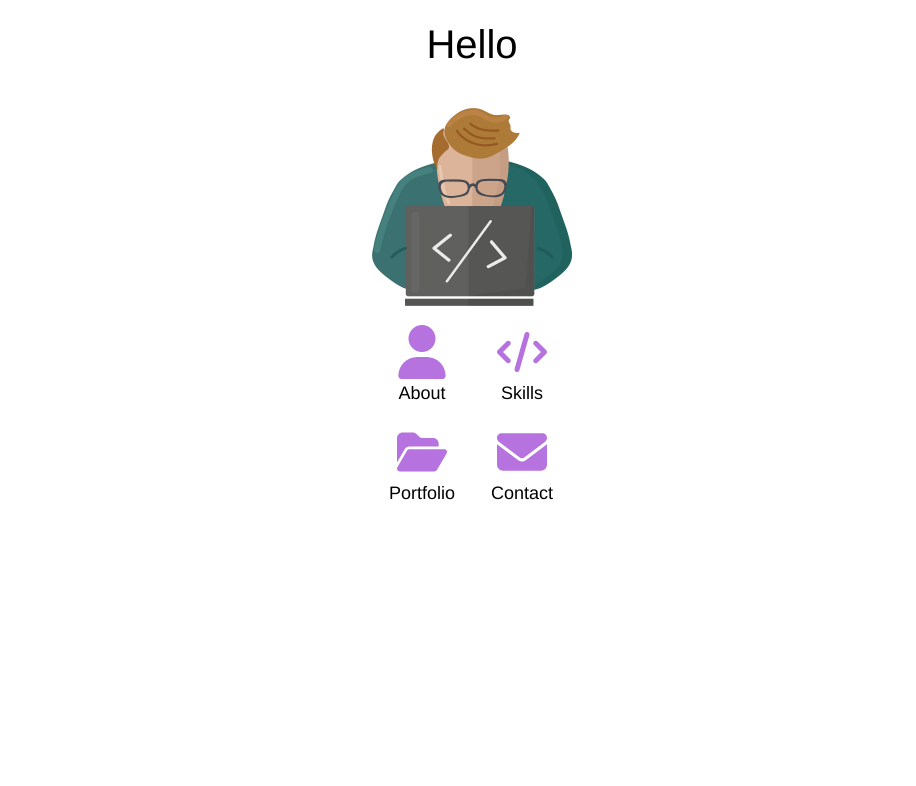
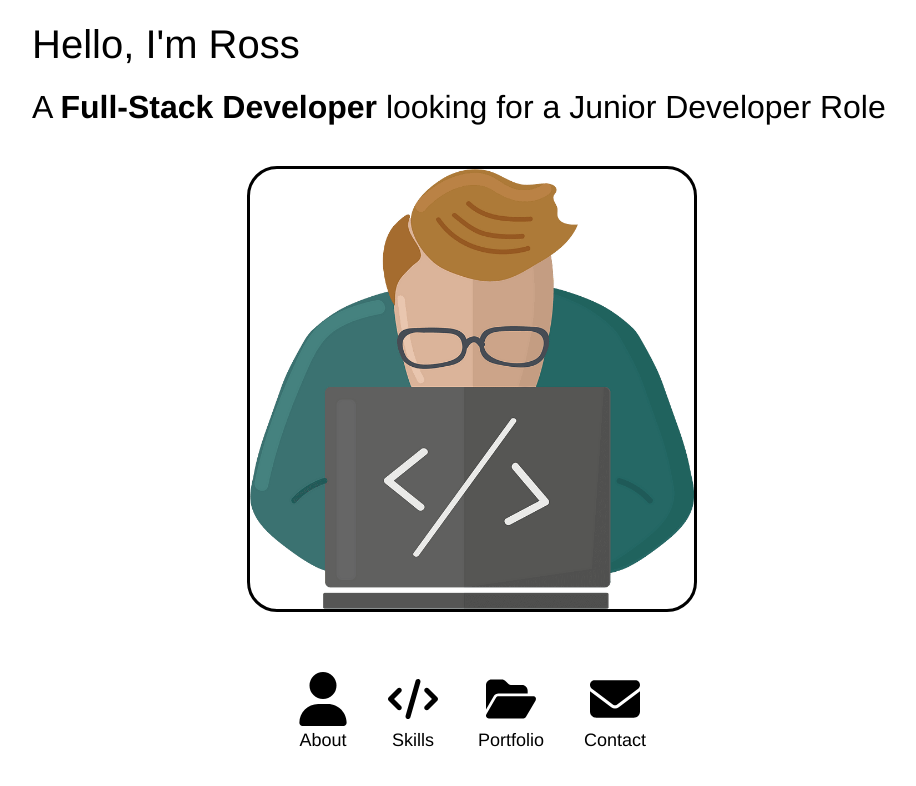
Before and after one commit to RoKen1000/portfolio-website, a React (Create React App) app: page / in a window 1280 px wide. Shown: the top 786 px of the page, without its empty margins (168-1084 px from the left). Built offline with nearby package versions, Linux system fonts and the light colour scheme.

Commit message:
Make home page responsive for mobile, tablet and computer devices.

```diff
--- a/src/App.js
+++ b/src/App.js
@@ -10,7 +10,7 @@ function App() {
 
   return (
     <div className="App">
-      <Header header={header}/>
+      <Header header={header} />
       <AnimatedRoutes setHeader={setHeader}/>
     </div>
   );
--- a/src/components/AnimatedRoutes.jsx
+++ b/src/components/AnimatedRoutes.jsx
@@ -14,7 +14,7 @@ export const AnimatedRoutes = ({setHeader}) => {
 
     useEffect(() => {
         if(location.pathname === "/") setHeader(false)
-        else setHeader(true)
+        else setTimeout(() => setHeader(true), 270)
     }, [location.pathname])
 
     return(
--- a/src/components/Header.jsx
+++ b/src/components/Header.jsx
@@ -7,7 +7,6 @@ export const Header = ({header}) => {
         <AnimatePresence mode="wait">
             {header &&
             <motion.div
-                    key={"me"}
                     initial={{y: -200}}
                     animate={{y: 0}}
                     exit={{y: -200}}
--- a/src/components/Home.jsx
+++ b/src/components/Home.jsx
@@ -1,7 +1,7 @@
 import me from "../images/dummy-me.png"
 import { NavImages } from "./NavImages"
 import "../styles/Home.css"
-import { delay, motion } from "framer-motion"
+import { motion } from "framer-motion"
 
 export const Home = () => {
 
@@ -13,9 +13,13 @@ export const Home = () => {
                 animate={{opacity: 1, transition: {delay: 0.2}}}
                 exit={{opacity: 0}}
             >
-                <h1>Hello</h1>
-                <img src={me} alt="Ross Kennedy"/>
-                <NavImages />
+                    <h1>Hello, I'm Ross</h1>
+                    <h2>A <strong>Full-Stack Developer</strong> looking for a Junior Developer Role</h2>
+                    <div className="image-container">
+                        <img src={me}></img>
+                        <NavImages />
+                    </div>
+                    {/* <NavImages /> */}
             </motion.div>
         </main>
     )
--- a/src/styles/Home.css
+++ b/src/styles/Home.css
@@ -1,5 +1,82 @@
+.landing-page{
+    height: 100vh;
+}
 
 .landing-page img{
-    width: 200px;
+    width: 250px;
     margin: 20px;
+    border: solid black;
+    border-radius: 30px;
+    position: absolute;
+    right: 10px;
+    top: 40px
 }
+
+@media screen and (max-width: 400px){
+    .landing-page img{
+        left: 100px;
+        top: 40px;
+    }
+    .landing-page{
+        overflow: hidden;
+    }
+}
+
+.landing-page body{
+    height: 100vh;
+    background-position: center;
+    background-size: cover;
+}
+
+.landing-page h1, h2{
+    margin: 20px;
+    text-align: left;
+}
+
+.image-container{
+    position: relative;
+}
+
+@media screen and (min-width: 450px){
+    .landing-page img{
+        width: 350px;
+        left: 150px;
+        top: 40px;
+    }
+    .landing-page{
+        overflow: hidden;
+    }
+    .image-container{
+        position: none;
+    }
+}
+
+@media screen and (min-width: 650px){
+    .landing-page img{
+        width: 350px;
+        left: 250px;
+    }
+}
+
+@media screen and (min-width: 800px){
+    .landing-page img{
+        width: 450px;
+        left: 0;
+        right: 0;
+        margin-left: auto;
+        margin-right: auto;
+    }
+    .landing-page h1, h2 {
+        margin-left: 200px;
+        text-align: left;
+    }
+    .image-container{
+        position: relative;
+        display: flex;
+        flex-direction: column;
+        align-items: center;
+    }
+    .landing-page img{
+        position: static;
+    }
+}
--- a/src/styles/NavImages.css
+++ b/src/styles/NavImages.css
@@ -1,13 +1,12 @@
 
 .nav-image-grid{
-    display: grid;
-    grid-template-columns: 80px 80px;
-    grid-template-rows: 80px 80px;
+    display: flex;
     gap: 20px;
-    justify-content: center;
-    align-items: center;
-    margin: auto;
+    flex-direction: column;
     font-size: large;
+    color: black;
+    width: 100px;
+    margin-top: 40px;
 }
 
 .nav-image-grid p{
@@ -15,13 +14,28 @@
 }
 
 .nav-image-grid a:link{
-    color:rgb(182, 114, 222);
+    color:rgb(0, 0, 0);
 }
 
 .nav-image-grid a:visited{
-    color:rgb(182, 114, 222);
+    color:rgb(0, 0, 0);
 }
 
 .icons{
     width: 50px;
 }
+
+@media screen and (min-width: 800px){
+    .nav-image-grid{
+        flex-direction: row;
+        gap: 40px;
+        /* position: absolute; */
+        /* left: 0;
+        right: 240px;
+        top: 650px; */
+        /* width: 0px; */
+        justify-content: center;
+        margin-left: auto;
+        margin-right: auto;
+    }
+}
--- a/src/styles/TechSkills.css
+++ b/src/styles/TechSkills.css
@@ -1,7 +1,3 @@
-.landing-page h1{
-    margin: 20px;
-}
-
 .tech-cards p{
     text-align: left;
     margin-left: 10px;
```
